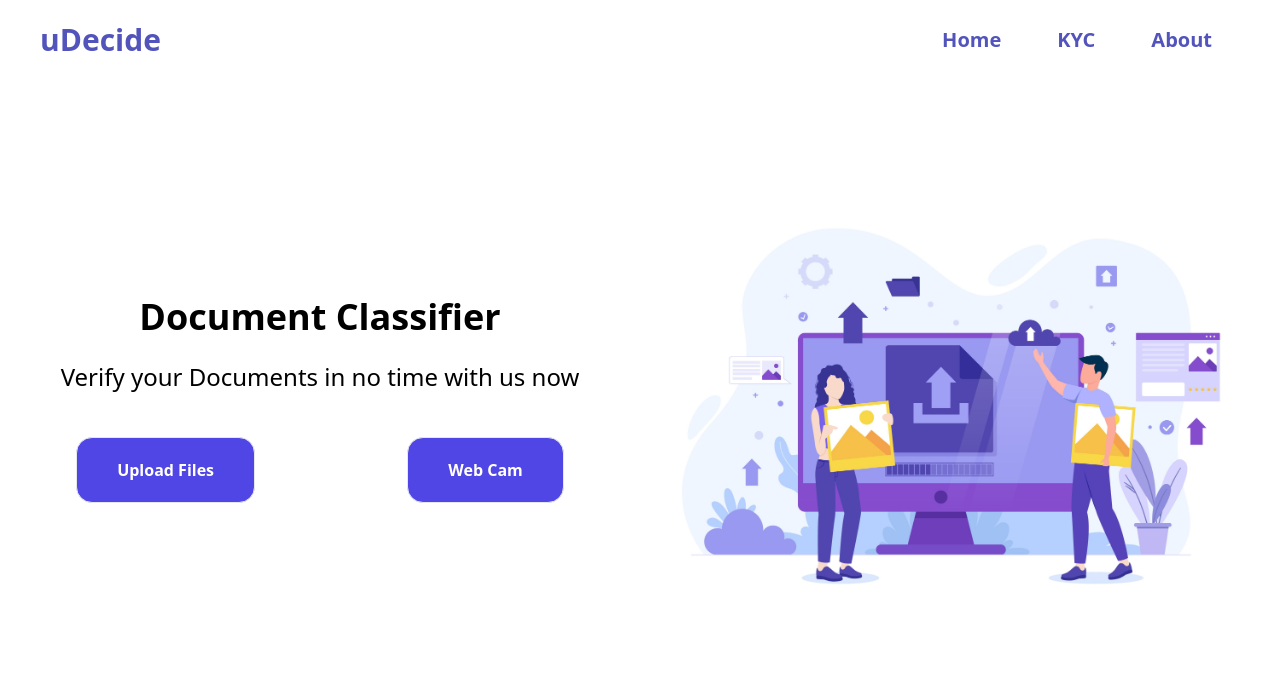
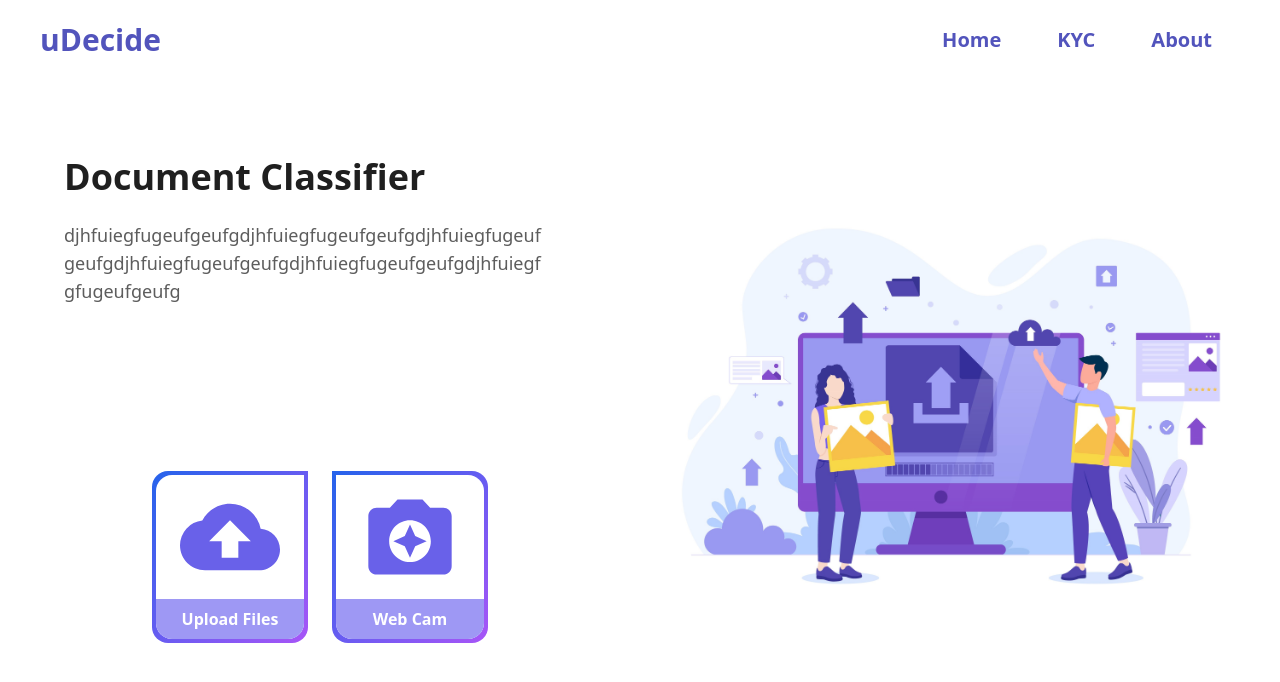
Before and after one commit to Krypthon-Hackathon-VITC/Team-45, a React (Create React App) app in the folder udecide/: page /home in a window 1280 px wide. Shown: the top 682 px of the page. Built offline with nearby package versions, Linux system fonts and the light colour scheme.

Commit message:
home page changes

```diff
--- a/udecide/src/App.js
+++ b/udecide/src/App.js
@@ -28,7 +28,7 @@ function App() {
     <>
       <BrowserRouter>
         <Routes>
-        <Route exact path="/login" element={<Login/>} />
+        <Route exact path="/" element={<Login/>} />
         <Route exact path="/signup" element={<Signup/>} />
         <Route exact path="/appform" element={<ApplicationForm sharedState={sharedState} onStateChange={handleStateChange}/>} />
         <Route exact path="/home" element={<Home/>} />
--- a/udecide/src/pages/home.js
+++ b/udecide/src/pages/home.js
@@ -2,6 +2,9 @@ import React from "react";
 import Navbar from "../components/Navbar";
 import { useNavigate } from "react-router-dom";
 import img2 from "../assets/home1-bg.jpg";
+import {MdCloudUpload,MdCameraEnhance} from 'react-icons/md'
+// import upload1 from "../assets/upload-1.png";
+// import upload2 from "../assets/upload-2.png";
 
 const Home = () => {
   const navigate = useNavigate();
@@ -16,19 +19,35 @@ const Home = () => {
     <>
       <Navbar />
       <div className=" grid grid-cols-1 lg:grid-cols-2 h-screen w-full ">
-        <div className="w-full h-screen flex flex-col justify-center items-center">
-          <div className=" text-center mb-5">
-            <h1 className=" text-4xl font-bold">Document Classifier</h1>
-            <h3 className=" text-2xl font-medium my-6">
-              Verify your Documents in no time with us now
-            </h3>
+        <div className="w-full h-screen flex flex-col justify-around items-center py-24 px-16 text-[#1F1F1F] ">
+          <div className=" mb-5 flex flex-col  w-full">
+            <h1 className=" text-4xl text-center lg:text-left font-bold">Document Classifier</h1>
+            <h2 className="text-lg text-center lg:text-left font-medium mt-6 text-[#5D5D5D]">
+            djhfuiegfugeufgeufgdjhfuiegfugeufgeufgdjhfuiegfugeuf
+            </h2>
+            <h2 className="text-lg text-center lg:text-left font-medium text-[#5D5D5D]">geufgdjhfuiegfugeufgeufgdjhfuiegfugeufgeufgdjhfuiegf</h2>
+            <h2 className="text-lg text-center lg:text-left font-medium mb-6 text-[#5D5D5D]">gfugeufgeufg</h2>
           </div>
-          <div className=" w-full text-center flex justify-around">
-            <div className=" border px-10 py-5 bg-indigo-600 hover:bg-indigo-500 text-white rounded-2xl font-semibold ">
+          <div className=" w-full text-center flex justify-center ">
+            <div className="   rounded-b-2xl rounded-tl-2xl mx-3 bg-gradient-to-br from-blue-600 to-purple-500">
+              <div className="  flex flex-col items-center m-1 rounded-b-2xl rounded-tl-2xl bg-white ">
+              <div className=" px-6 py-3 text-[#6961E9]">
+                <MdCloudUpload size={100}/>
+              </div>
+            <div className="  w-full py-2 bg-[#9E98F4] duration-200 hover:bg-[#6961E9] text-white rounded-b-2xl font-semibold ">
               <button onClick={handleUpload}>Upload Files</button>
             </div>
-            <div className=" border px-10 py-5 bg-indigo-600 hover:bg-indigo-500 text-white rounded-2xl font-semibold ">
+            </div>
+            </div>
+            <div className="    rounded-b-2xl rounded-tr-2xl mx-3 bg-gradient-to-br from-blue-600 to-purple-500 ">
+              <div className=" flex flex-col items-center m-1 rounded-b-2xl rounded-tr-2xl bg-white ">
+            <div className=" px-6 py-3 text-[#6961E9]">
+                <MdCameraEnhance size={100}/>
+              </div>
+            <div className="  w-full py-2  bg-[#9E98F4] duration-200 hover:bg-[#6961E9] text-white rounded-b-2xl font-semibold ">
               <button onClick={handleWebUpload}>Web Cam</button>
+            </div>
+            </div>
             </div>
           </div>
         </div>
--- a/udecide/src/pages/login.js
+++ b/udecide/src/pages/login.js
@@ -39,8 +39,8 @@ const Login = () => {
   console.log("password:", password);
 
   return (
-    <div className=" grid grid-cols-1  xl:grid-cols-2 h-screen w-full">
-      <div className="hidden xl:block rounded-lg">
+    <div className=" grid grid-cols-1  lg:grid-cols-2 h-screen w-full">
+      <div className="hidden lg:block rounded-lg">
         <img className=" w-full h-screen object-cover" src={img} alt="" />
       </div>
       <div className=" bg-gray-100 flex flex-col justify-center rounded-lg">
--- a/udecide/src/pages/signup.js
+++ b/udecide/src/pages/signup.js
@@ -53,7 +53,7 @@ const Signup = () => {
   };
 
   return (
-    <div className=" grid grid-cols-1 xl:grid-cols-2 h-screen w-full">
+    <div className=" grid grid-cols-1 lg:grid-cols-2 h-screen w-full">
       <div className=" bg-gray-100 flex flex-col justify-center rounded-lg">
         <form
           action="/home"
@@ -114,7 +114,7 @@ const Signup = () => {
           </div>
         </form>
       </div>
-      <div className="hidden  xl:block rounded-lg">
+      <div className="hidden  lg:block rounded-lg">
         <img className=" w-full h-screen object-cover" src={img1} alt="" />
       </div>
     </div>
--- a/udecide/src/pages/uploadfile.js
+++ b/udecide/src/pages/uploadfile.js
@@ -98,14 +98,9 @@ const UploadFile = ({shareddataState,onStateDataChange}) => {
             <div className=' text-center text-4xl font-bold my-4'>
                 <h1>Upload Files for Verification</h1>
             </div>
-            <div className=' flex flex-row justify-center items-center'>
-
             <div className=' text-center'>
-            <div className=' text-center text-2xl font-bold mt-3'>
-                <h1>Upload Aadhar Card</h1>
-            </div>
-                <form  className=' flex flex-col justify-between  mx-auto p-4'>
-                    <div className='border-[2px] border-indigo-500 rounded-xl p-16 my-4 '>
+                <form  className=' flex flex-col justify-between  mx-auto p-5'>
+                    <div className='border-[2px] border-indigo-500 rounded-xl p-20 my-4 '>
                         <div className='  relative  cursor-pointer py-4 bg-indigo-600 hover:bg-indigo-500 text-white rounded-2xl font-semibold'>
                         <input className=' cursor-pointer relative z-10 opacity-0 max-w-[200px]' onChange={handleFile} type="file" name="file" multiple/>
                         <button className=' cursor-pointer absolute z-0 left-0 top-0 flex justify-center items-center  w-full h-full text-3xl text-white'><AiFillFileAdd size={50}  className=' inline '/></button>
@@ -116,7 +111,9 @@ const UploadFile = ({shareddataState,onStateDataChange}) => {
                         <button onClick={handleUpload}>Upload</button>
                     </div>
                 </form>
-                <div className=' w-full flex flex-row justify-center items-center'>
+
+            </div>
+            <div className=' w-full flex flex-row justify-center items-center'>
             {
                 files &&
                 files.map(f => (<FileItem
@@ -126,42 +123,6 @@ const UploadFile = ({shareddataState,onStateDataChange}) => {
 
             }
         </div>
-
-
-
-        </div>
-        <div className=' text-center'>
-        <div className=' text-center text-2xl font-bold mt-3'>
-                <h1>Upload Pan Card</h1>
-            </div>
-                <form  className=' flex flex-col justify-between  mx-auto p-4'>
-                    <div className='border-[2px] border-indigo-500 rounded-xl p-16 my-4 '>
-                        <div className='  relative  cursor-pointer py-4 bg-indigo-600 hover:bg-indigo-500 text-white rounded-2xl font-semibold'>
-                        <input className=' cursor-pointer relative z-10 opacity-0 max-w-[200px]' onChange={handleFiles} type="file" name="file" multiple/>
-                        <button className=' cursor-pointer absolute z-0 left-0 top-0 flex justify-center items-center  w-full h-full text-3xl text-white'><AiFillFileAdd size={50}  className=' inline '/></button>
-                        </div>
-                    </div>
-
-                    <div className=' border px-10 py-5 bg-indigo-600 hover:bg-indigo-500 text-white rounded-2xl font-semibold '>
-                        <button onClick={handleUploader}>Upload</button>
-                    </div>
-                </form>
-                <div className=' w-full flex flex-row justify-center items-center'>
-            {
-                files1 &&
-                files1.map(f => (<FileItem
-                    key={f.name}
-                    file={f}
-                    removeFile={removeFile} />))
-
-            }
-        </div>
-            </div>
-
-        </div>
-        <div className=' border px-10 py-5 bg-indigo-600 hover:bg-indigo-500 text-white rounded-2xl font-semibold '>
-                        <button onClick={Submithandler} >Submit</button>
-                    </div>
         </div>
 
       </div>
```
Also changed, not shown: udecide/src/assets/upload-1.png (added), udecide/src/assets/upload-2.png (added).
